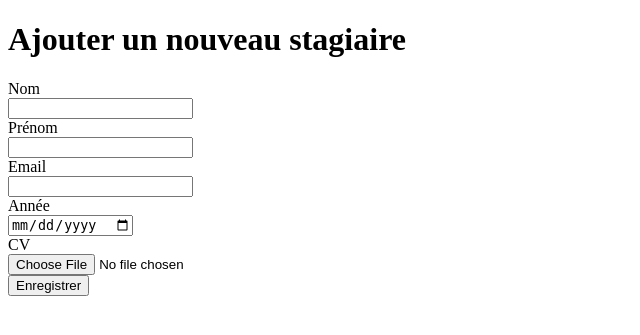
After one commit to tvinchent/ejob, a PHP site: page /members.php in a window 1280 px wide. The commit adds this page. Shown: the top 335 px of the page, without its empty margins (0-640 px from the left). Run offline with PHP 8.4, Linux system fonts and the light colour scheme.

Commit message:
page ajout de stagiaires

```diff
--- /dev/null
+++ b/bdd/db.php
@@ -0,0 +1,5 @@
+<?php
+
+$pdo = new PDO ('mysql:dbname=ejob;host=localhost', 'root', '');
+$pdo->setAttribute(PDO::ATTR_ERRMODE, PDO::ERRMODE_EXCEPTION);
+$pdo->setAttribute(PDO::ATTR_DEFAULT_FETCH_MODE, PDO::FETCH_OBJ); // renverra un objet au lieu d'un tableau
--- /dev/null
+++ b/members.php
@@ -0,0 +1,84 @@
+<!DOCTYPE html>
+<html lang="en">
+<head>
+    <meta charset="UTF-8">
+    <meta name="viewport" content="width=device-width, initial-scale=1.0">
+    <meta http-equiv="X-UA-Compatible" content="ie=edge">
+    <title>Document</title>
+</head>
+<?php
+
+if (!empty($_POST)) {
+require_once 'bdd/db.php';
+$errors = array();
+$extension = strrchr($_FILES['curriculum_vitae']['name'], '.');
+
+if(empty($_POST['email']) || !filter_var($_POST['email'], FILTER_VALIDATE_EMAIL)){
+    $errors['email'] = "Email invalide";
+}
+
+if(empty($_POST['nom']) AND empty($_POST['prenom']) AND empty($_POST['email']) AND empty($_POST['annee_promo']) AND empty($_POST['curriculum_vitae'])) {
+
+    $errors['email'] = "Veuillez remplir tout les champs";
+
+}
+
+else {
+    $req = $pdo->prepare('SELECT email FROM stagiaires WHERE email = ?');
+    $req->execute([$_POST['email']]);
+    $user =$req->fetch();
+    if($user) {
+        $errors['email'] = 'Cet email est déjà utilisé';
+    }
+}
+
+if(isset($_POST['nom'], $_POST['prenom'], $_FILES['curriculum_vitae']) AND empty($errors)) {
+
+    $dossier = 'images/';
+    $fichier = basename($_FILES['curriculum_vitae']['name']);
+    if(!empty($_POST['nom']) AND !empty($_POST['prenom']) AND !empty($_POST['email']) AND !empty($_POST['annee_promo']) AND move_uploaded_file($_FILES['curriculum_vitae']['tmp_name'], $dossier . $fichier)) {
+        $req = $pdo->prepare('INSERT INTO stagiaires SET nom = ?, prenom = ?, email = ?, annee_promo = ?, curriculum_vitae = ?');
+        $req->execute([$_POST['nom'], $_POST['prenom'], $_POST['email'], $_POST['annee_promo'], $dossier . $fichier]);
+
+        }
+    }
+}
+
+?>
+
+
+<body>
+
+<h1 class="">Ajouter un nouveau stagiaire</h1>
+
+<?php if(!empty($errors)): ?>
+<div class="alert-danger">
+    <ul>
+    <?php foreach($errors as $error): ?>
+        <li><?= $error; ?></li>
+    <?php endforeach; ?>
+    </ul>
+</div>
+<?php endif; ?>
+
+    <form action="" method="POST" enctype="multipart/form-data">
+        <label for="nom">Nom</label><br>
+        <input type="text" name="nom"><br>
+
+        <label for="prenom">Prénom</label><br>
+        <input type="text" name="prenom"><br>
+
+        <label for="email">Email</label><br>
+        <input type="text" name="email"><br>
+
+        <label for="annee_promo">Année</label><br>
+        <input type="date" name="annee_promo" required><br>
+
+        <label for="curriculum_vitae">CV</label><br>
+        <input type="file" name="curriculum_vitae" required><br>
+
+        <button type="submit" class="enregistrer">Enregistrer</button>
+    </form>
+
+</body>
+</html>
```
Also changed, not shown: bdd/ejob.sql (added, +88 -0 lines), css/commun.css (+0 -24 lines), images/2018-12-10 18.38.42 (1).png (added).
